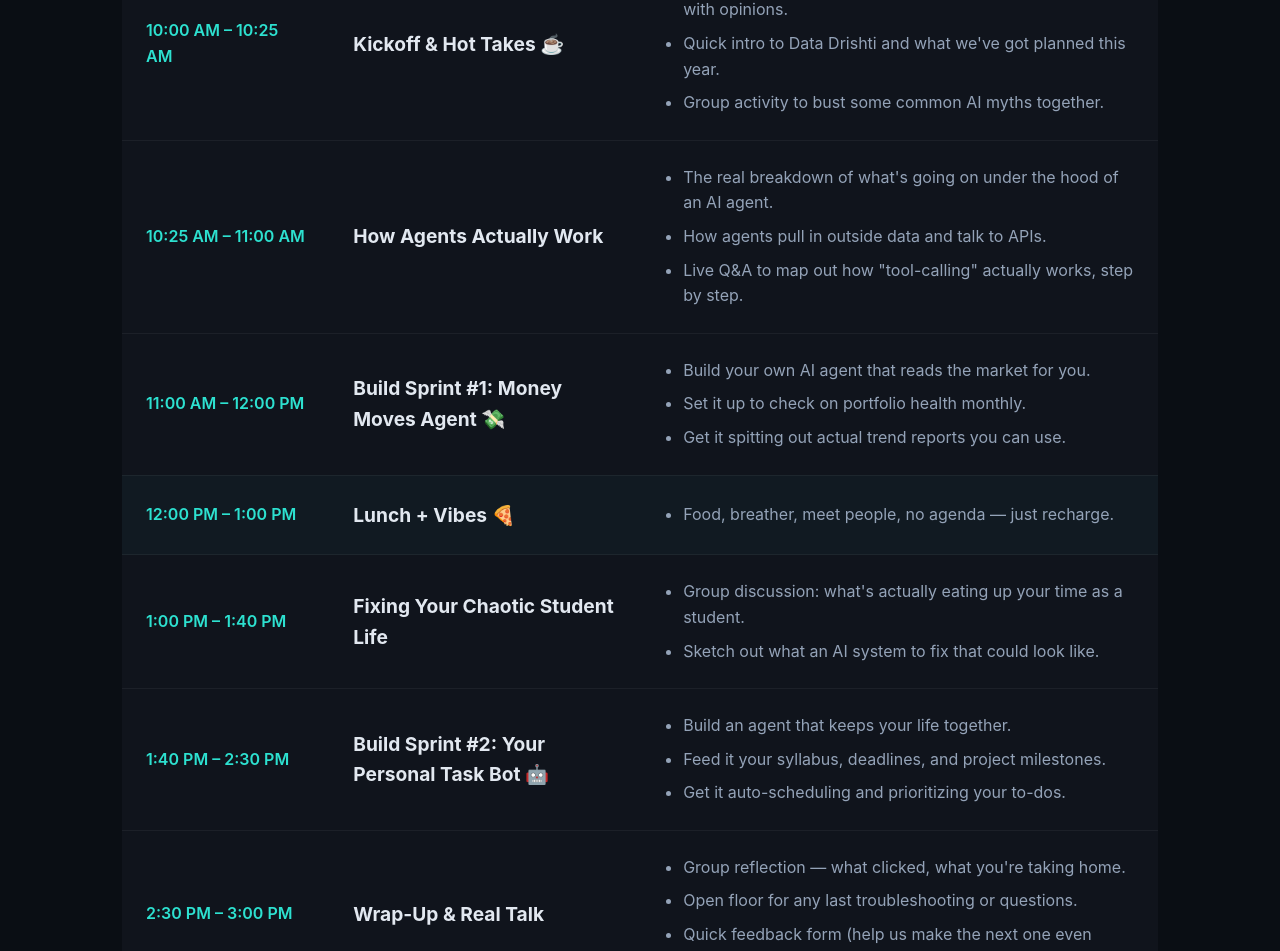
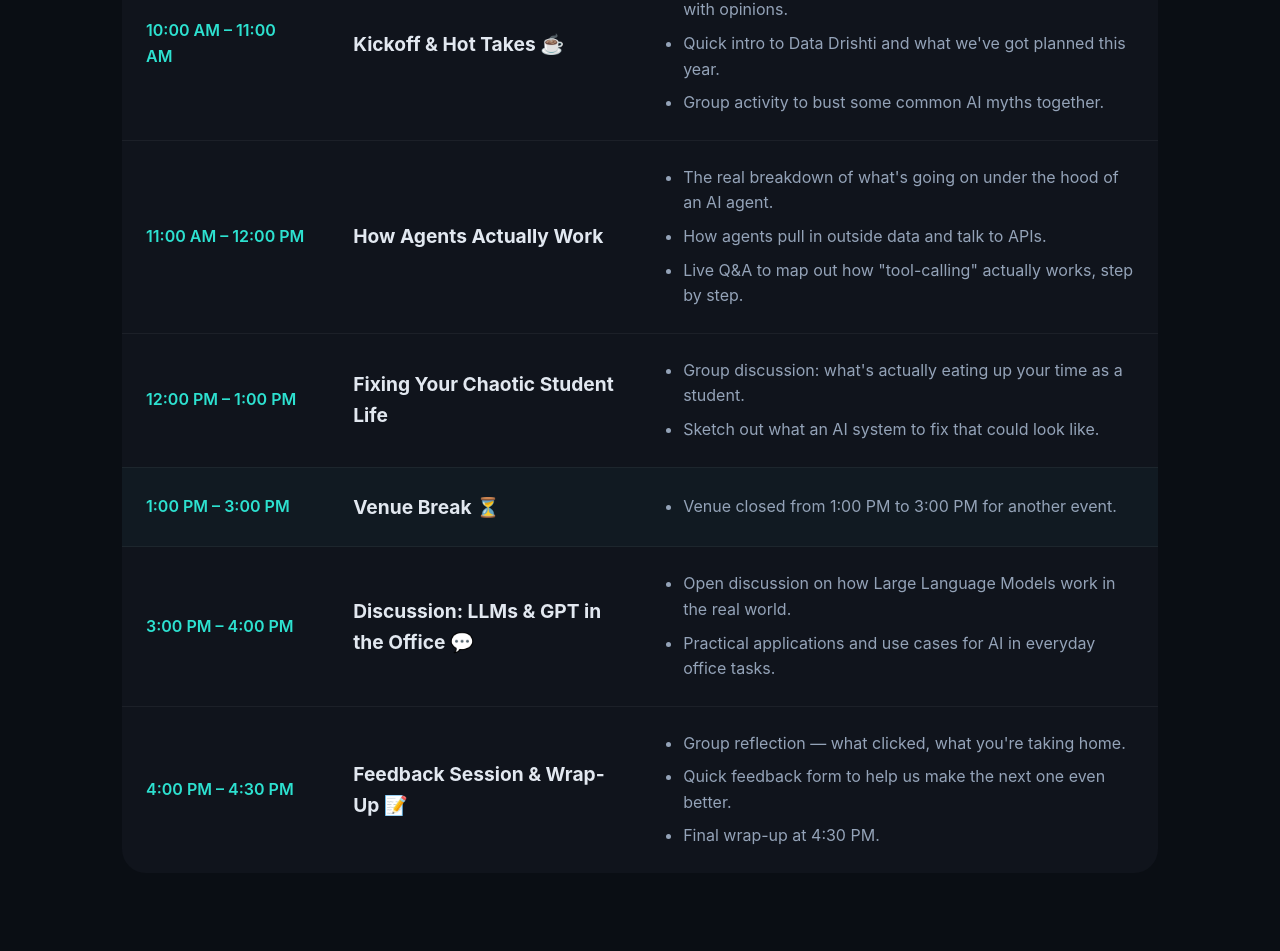
Before and after one commit to audatadrishticlub/AgentBlitz, a React (Vite) app: page / in a window 1280 px wide. Shown: the part 1617-2568 px from the top of the page. Built offline with nearby package versions, Linux system fonts and the light colour scheme.

Commit message:
Update agenda schedule and venue

```diff
--- a/src/components/Agenda.jsx
+++ b/src/components/Agenda.jsx
@@ -3,7 +3,7 @@ import useMobile from '../hooks/useMobile';
 
 const agendaData = [
   {
-    time: "10:00 AM – 10:25 AM",
+    time: "10:00 AM – 11:00 AM",
     title: "Kickoff & Hot Takes ☕",
     details: [
       "Let's talk AI agents — open floor, no dumb questions, come with opinions.",
@@ -12,7 +12,7 @@ const agendaData = [
     ]
   },
   {
-    time: "10:25 AM – 11:00 AM",
+    time: "11:00 AM – 12:00 PM",
     title: "How Agents Actually Work",
     details: [
       "The real breakdown of what's going on under the hood of an AI agent.",
@@ -21,24 +21,7 @@ const agendaData = [
     ]
   },
   {
-    time: "11:00 AM – 12:00 PM",
-    title: "Build Sprint #1: Money Moves Agent 💸",
-    details: [
-      "Build your own AI agent that reads the market for you.",
-      "Set it up to check on portfolio health monthly.",
-      "Get it spitting out actual trend reports you can use."
-    ]
-  },
-  {
     time: "12:00 PM – 1:00 PM",
-    title: "Lunch + Vibes 🍕",
-    highlight: true,
-    details: [
-      "Food, breather, meet people, no agenda — just recharge."
-    ]
-  },
-  {
-    time: "1:00 PM – 1:40 PM",
     title: "Fixing Your Chaotic Student Life",
     details: [
       "Group discussion: what's actually eating up your time as a student.",
@@ -46,21 +29,28 @@ const agendaData = [
     ]
   },
   {
-    time: "1:40 PM – 2:30 PM",
-    title: "Build Sprint #2: Your Personal Task Bot 🤖",
+    time: "1:00 PM – 3:00 PM",
+    title: "Venue Break ⏳",
+    highlight: true,
     details: [
-      "Build an agent that keeps your life together.",
-      "Feed it your syllabus, deadlines, and project milestones.",
-      "Get it auto-scheduling and prioritizing your to-dos."
+      "Venue closed from 1:00 PM to 3:00 PM for another event."
     ]
   },
   {
-    time: "2:30 PM – 3:00 PM",
-    title: "Wrap-Up & Real Talk",
+    time: "3:00 PM – 4:00 PM",
+    title: "Discussion: LLMs & GPT in the Office 💬",
+    details: [
+      "Open discussion on how Large Language Models work in the real world.",
+      "Practical applications and use cases for AI in everyday office tasks."
+    ]
+  },
+  {
+    time: "4:00 PM – 4:30 PM",
+    title: "Feedback Session & Wrap-Up 📝",
     details: [
       "Group reflection — what clicked, what you're taking home.",
-      "Open floor for any last troubleshooting or questions.",
-      "Quick feedback form (help us make the next one even better)."
+      "Quick feedback form to help us make the next one even better.",
+      "Final wrap-up at 4:30 PM."
     ]
   }
 ];
--- a/src/components/Hero.jsx
+++ b/src/components/Hero.jsx
@@ -29,12 +29,12 @@ const Hero = () => {
         <div className="icon-chip">
           <span className="icon">📅</span>
           <span className="label">DATE</span>
-          <span>22nd September 2026. 10am to 3pm</span>
+          <span>22nd September 2026. 10am to 4:30pm</span>
         </div>
         <div className="icon-chip">
           <span className="icon">📍</span>
           <span className="label">VENUE</span>
-          <span>Seminar Hall -1, LC1</span>
+          <span>Seminar Hall 1, Learning Center 1</span>
         </div>
       </div>
 
```
